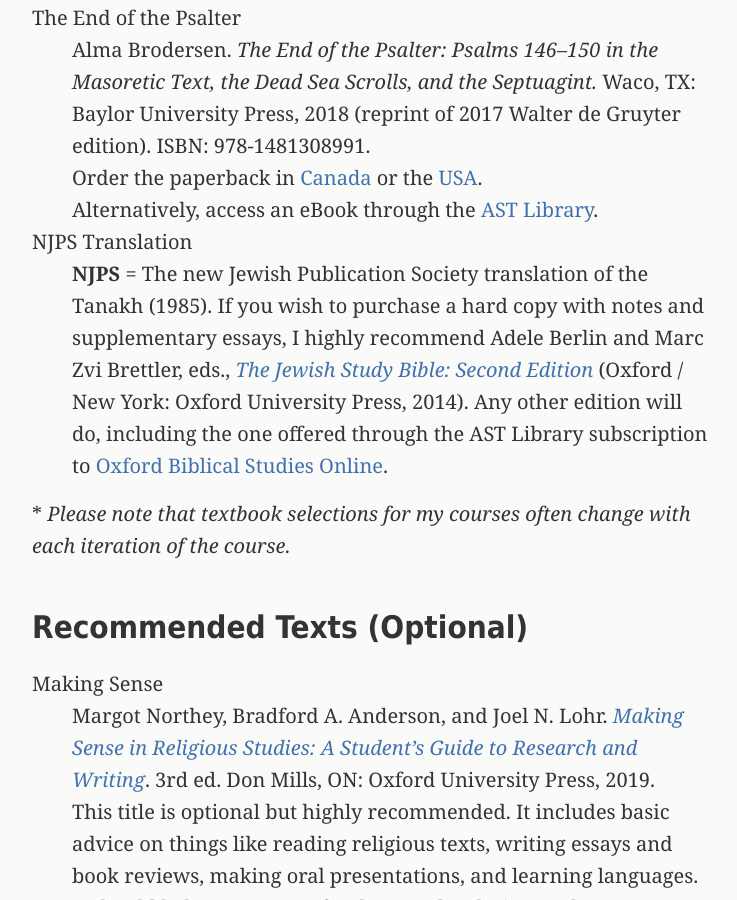
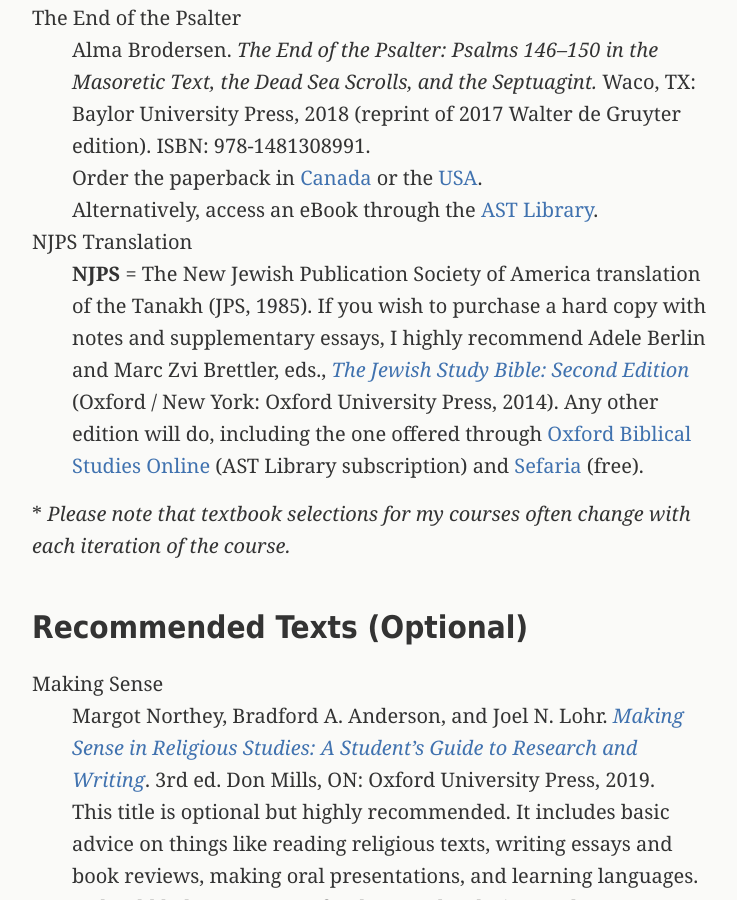
Before and after one commit to danieldriver/danieldriver.github.io, a Jekyll site: the page built from _pages/hb-3112.md, in a window 1280 px wide and 900 px high, scrolled down 906 px. Shown: the whole window, without its empty margins (266-1003 px from the left). Built offline with Jekyll 4.4.1, drawn with Linux system fonts in a browser that asks for light colours; a script that is not in the unit is left out.

Commit message:
add NJPS link > Sefaria

```diff
--- a/_pages/hb-3112.md
+++ b/_pages/hb-3112.md
@@ -33,7 +33,7 @@
 : Alternatively, access an eBook through the [AST Library](https://ebookcentral.proquest.com/lib/astheology/detail.action?docID=4895035).
 
 NJPS Translation
-: **NJPS** = The new Jewish Publication Society translation of the Tanakh (1985). If you wish to purchase a hard copy with notes and supplementary essays, I highly recommend Adele Berlin and Marc Zvi Brettler, eds., [*The Jewish Study Bible: Second Edition*](https://amzn.to/36BBqNw) (Oxford / New York: Oxford University Press, 2014). Any other edition will do, including the one offered through the AST Library subscription to [Oxford Biblical Studies Online](http://www.oxfordbiblicalstudies.com.ezproxy.astheology.ns.ca:2048/article/book/obso-9780195297515/obso-9780195297515-chapter-27).
+: **NJPS** = The New Jewish Publication Society of America translation of the Tanakh (JPS, 1985). If you wish to purchase a hard copy with notes and supplementary essays, I highly recommend Adele Berlin and Marc Zvi Brettler, eds., [*The Jewish Study Bible: Second Edition*](https://amzn.to/36BBqNw) (Oxford / New York: Oxford University Press, 2014). Any other edition will do, including the one offered through [Oxford Biblical Studies Online](http://www.oxfordbiblicalstudies.com.ezproxy.astheology.ns.ca:2048/article/book/obso-9780195297515/obso-9780195297515-chapter-27) (AST Library subscription) and [Sefaria](https://www.sefaria.org/texts/Tanakh) (free).
 
 {% include recommended.md %}
 
```
